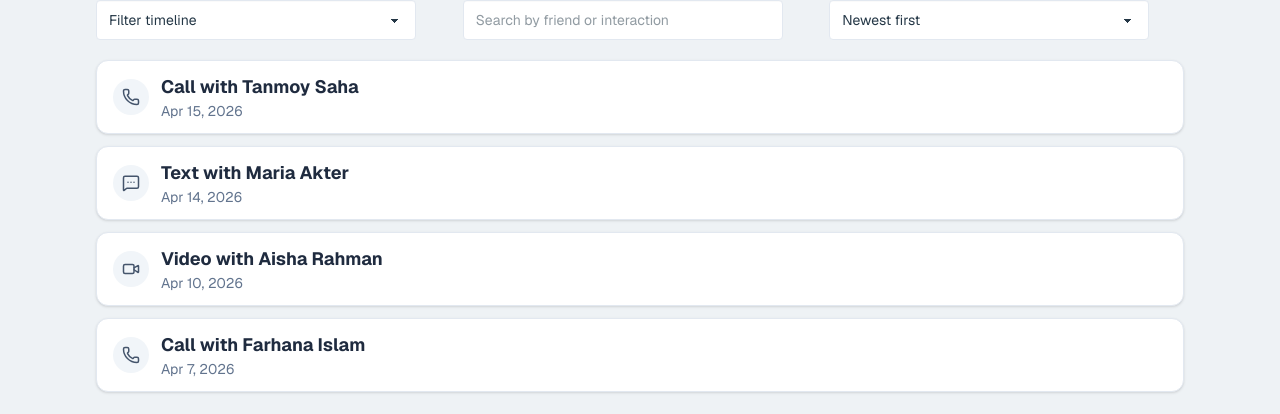
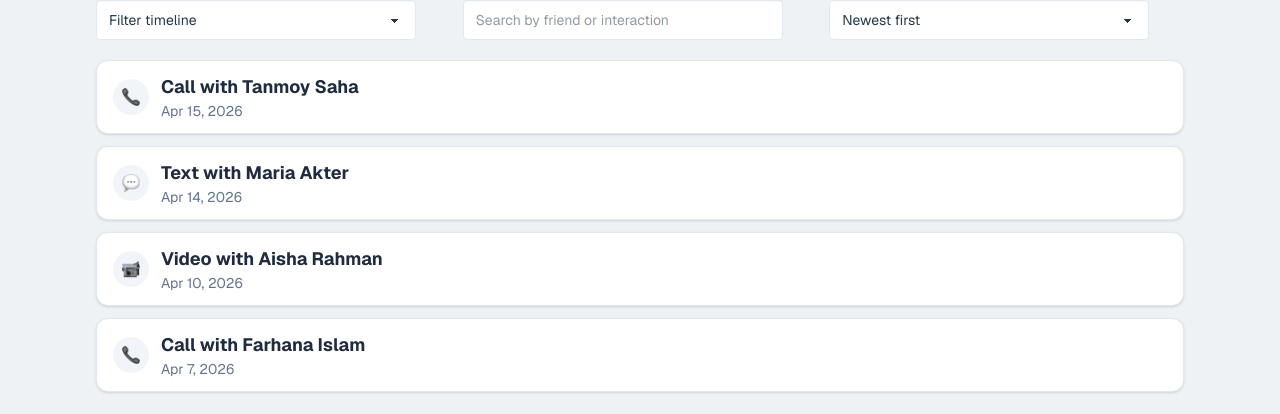
Before and after one commit to anisa-akter/b13-a7-keen-keeper, a Next.js app: page /timeline in a window 1280 px wide. Shown: the part 165-579 px from the top of the page. Built offline with nearby package versions, Linux system fonts and the light colour scheme.

Commit message:
Replace icon components with images in InteractionIcon for consistent rendering

```diff
--- a/components/ui/InteractionIcon.jsx
+++ b/components/ui/InteractionIcon.jsx
@@ -1,13 +1,14 @@
 import { MessageSquareMore, Phone, Video } from "lucide-react";
+import Image from "next/image";
 
 export default function InteractionIcon({ type, size = 18 }) {
   if (type === "call") {
-    return <Phone size={size} />;
+    return <Image src="/call.png" alt="Call" width={size} height={size} />;
   }
 
   if (type === "video") {
-    return <Video size={size} />;
+    return <Image src="/video.png" alt="Video" width={size} height={size} />;
   }
 
-  return <MessageSquareMore size={size} />;
+  return <Image src="/text.png" alt="Text" width={size} height={size} />;
 }
```
